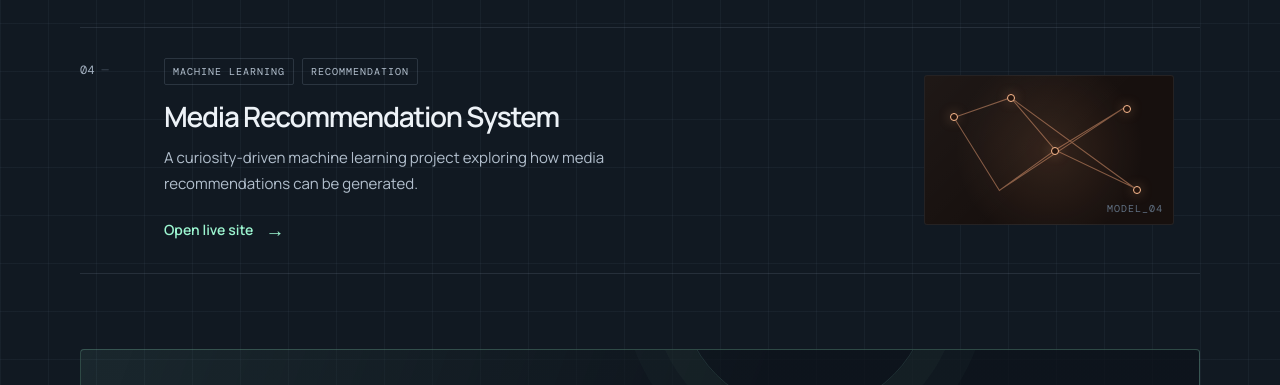
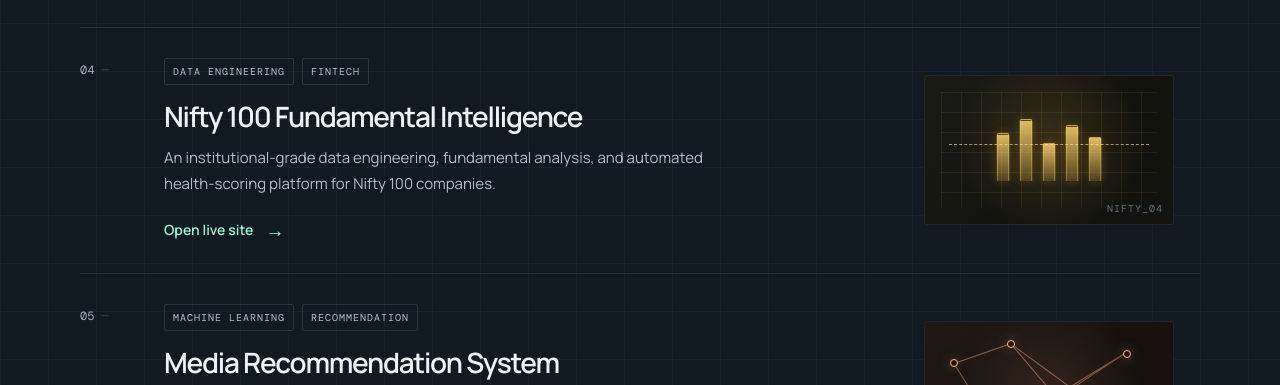
Before and after one commit to karanveersingh05/links.to.me, a plain HTML site: page gitcode/index.html in a window 1280 px wide. Shown: the part 1513-1898 px from the top of the page. Drawn offline with nearby package versions, Linux system fonts and the light colour scheme.

Commit message:
Add Nifty 100 Fundamental Intelligence project and fix page title
- Remove em dash from page title (Engineering | Karan Veer Singh Sikarwar)
- Update collection count from 04 to 05 ENTRIES
- Add Nifty 100 Fundamental Intelligence as project 04 with live site link and custom institutional finance art
- Move Media Recommendation System to project 05 with updated art-code

```diff
--- a/gitcode/index.html
+++ b/gitcode/index.html
@@ -5,7 +5,7 @@
   <meta name="viewport" content="width=device-width, initial-scale=1.0" />
   <meta name="theme-color" content="#080b10" />
   <meta name="description" content="A selection of software, data, security, and machine learning experiments by Karan Veer Singh Sikarwar." />
-  <title>Engineering — Karan Veer Singh Sikarwar</title>
+  <title>Engineering | Karan Veer Singh Sikarwar</title>
   <link rel="preconnect" href="https://fonts.googleapis.com">
   <link rel="preconnect" href="https://fonts.gstatic.com" crossorigin>
   <link href="https://fonts.googleapis.com/css2?family=DM+Mono:wght@400;500&family=Manrope:wght@400;500;600;700;800&display=swap" rel="stylesheet">
@@ -50,7 +50,7 @@
             <p class="mono section-kicker">THE COLLECTION</p>
             <h2 id="work-title">Selected work<span class="heading-period">.</span></h2>
           </div>
-          <span class="project-count mono">04 ENTRIES</span>
+          <span class="project-count mono">05 ENTRIES</span>
         </div>
 
         <div class="project-list">
@@ -108,6 +108,30 @@
           <article class="project-card" data-index="04">
             <div class="project-number mono">04 <span>—</span></div>
             <div class="project-content">
+              <div class="project-tags"><span>DATA ENGINEERING</span><span>FINTECH</span></div>
+              <h3>Nifty 100 Fundamental Intelligence</h3>
+              <p>An institutional-grade data engineering, fundamental analysis, and automated health-scoring platform for Nifty 100 companies.</p>
+              <a class="project-link" href="https://karanveersingh05.github.io/Nifty-100-Fundamental-Intelligence/" target="_blank" rel="noopener noreferrer">
+                <span>Open live site</span><span class="arrow" aria-hidden="true">→</span>
+              </a>
+            </div>
+            <div class="project-art art-nifty" aria-hidden="true">
+              <div class="nifty-grid"></div>
+              <div class="pillar-group">
+                <span class="pillar pillar-1"></span>
+                <span class="pillar pillar-2"></span>
+                <span class="pillar pillar-3"></span>
+                <span class="pillar pillar-4"></span>
+                <span class="pillar pillar-5"></span>
+              </div>
+              <div class="nifty-trend"></div>
+              <span class="art-code mono">NIFTY_04</span>
+            </div>
+          </article>
+
+          <article class="project-card" data-index="05">
+            <div class="project-number mono">05 <span>—</span></div>
+            <div class="project-content">
               <div class="project-tags"><span>MACHINE LEARNING</span><span>RECOMMENDATION</span></div>
               <h3>Media Recommendation System</h3>
               <p>A curiosity-driven machine learning project exploring how media recommendations can be generated.</p>
@@ -118,7 +142,7 @@
             <div class="project-art art-ml" aria-hidden="true">
               <div class="node node-a"></div><div class="node node-b"></div><div class="node node-c"></div><div class="node node-d"></div><div class="node node-e"></div>
               <svg viewBox="0 0 240 150" preserveAspectRatio="none"><path d="M28 42 L83 22 L126 75 L193 32 M28 42 L72 116 L126 75 L202 113 M83 22 L202 113 M72 116 L193 32" /></svg>
-              <span class="art-code mono">MODEL_04</span>
+              <span class="art-code mono">MODEL_05</span>
             </div>
           </article>
         </div>
--- a/gitcode/style.css
+++ b/gitcode/style.css
@@ -84,6 +84,16 @@ h2 { font-size: clamp(28px, 4vw, 42px); letter-spacing: -.055em; line-height: 1.
 .art-ml path { fill: none; stroke: rgba(255,174,127,.45); stroke-width: 1; }
 .node { position: absolute; z-index: 2; width: 8px; height: 8px; border: 1px solid #ffbd91; border-radius: 50%; background: #24140d; box-shadow: 0 0 12px rgba(255,174,127,.35); }
 .node-a { left: 10%; top: 25%; }.node-b { left: 33%; top: 12%; }.node-c { left: 51%; top: 48%; }.node-d { left: 80%; top: 19%; }.node-e { left: 84%; top: 74%; }
+.art-nifty { background: radial-gradient(circle at 50% 45%, rgba(245,180,66,.16), transparent 62%), #12130e; }
+.nifty-grid { position: absolute; inset: 16px; background-image: linear-gradient(rgba(245,197,66,.08) 1px, transparent 1px), linear-gradient(90deg, rgba(245,197,66,.08) 1px, transparent 1px); background-size: 20px 20px; }
+.pillar-group { position: absolute; left: 50%; top: 48%; transform: translate(-50%, -50%); display: flex; align-items: flex-end; gap: 10px; height: 68px; }
+.pillar { width: 13px; border-radius: 2px 2px 0 0; background: linear-gradient(to top, rgba(245,180,66,.22), rgba(255,215,110,.85)); border: 1px solid rgba(255,215,110,.65); border-bottom: none; box-shadow: 0 0 10px rgba(245,180,66,.2); }
+.pillar-1 { height: 48px; }
+.pillar-2 { height: 62px; }
+.pillar-3 { height: 38px; }
+.pillar-4 { height: 56px; }
+.pillar-5 { height: 44px; }
+.nifty-trend { position: absolute; left: 24px; right: 24px; top: 46%; height: 1px; border-top: 1px dashed rgba(255,225,140,.65); }
 .github-section { margin: 75px 0 80px; padding: 38px; border: 1px solid rgba(156,245,208,.23); border-radius: 4px; display: flex; justify-content: space-between; align-items: center; gap: 35px; background: linear-gradient(110deg, rgba(156,245,208,.065), rgba(13,19,27,.78) 58%); position: relative; overflow: hidden; }
 .github-section::before { content: ""; position: absolute; width: 250px; height: 250px; right: 24%; top: -190px; border: 1px solid rgba(156,245,208,.12); border-radius: 50%; box-shadow: 0 0 0 28px rgba(156,245,208,.025), 0 0 0 56px rgba(156,245,208,.02); pointer-events: none; }
 .github-copy { position: relative; z-index: 1; }
```
